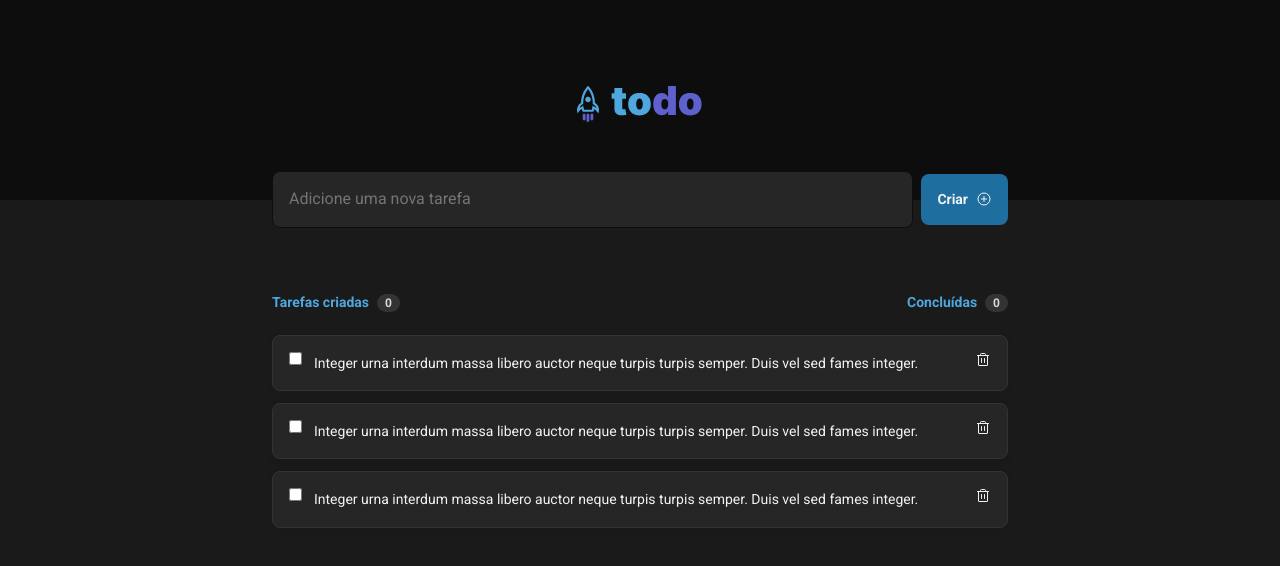
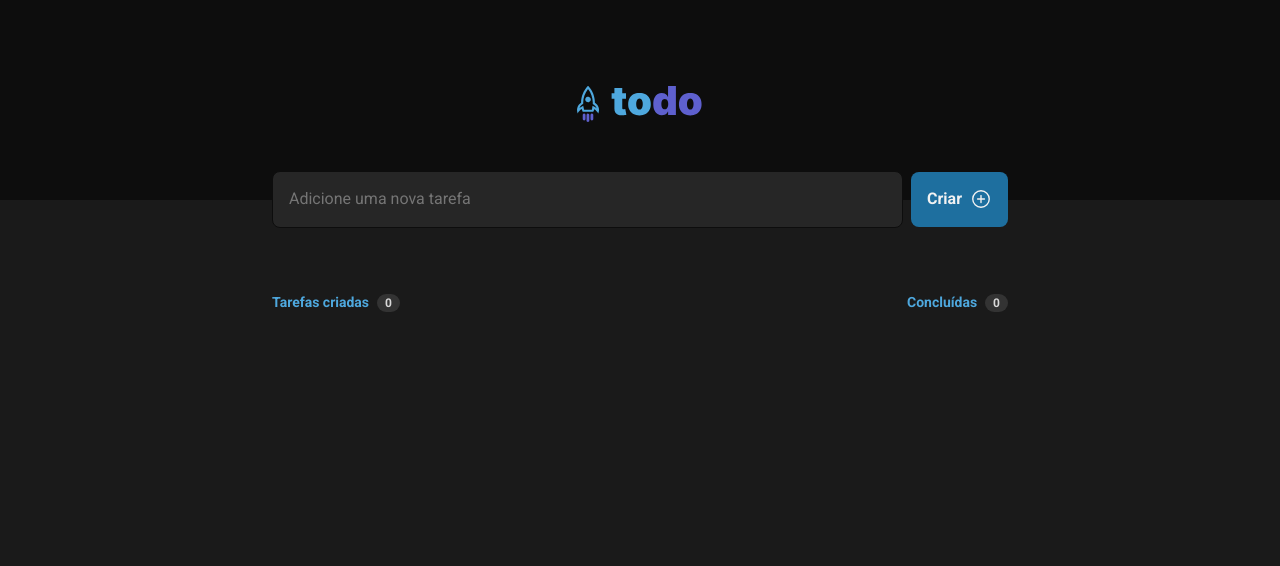
Before and after one commit to felipeslopes2010/todo-list-ts, a React (Vite) app: page / in a window 1280 px wide. Shown: the top 566 px of the page. Built offline with nearby package versions, Linux system fonts and the light colour scheme.

Commit message:
Add: Remove and Add Tasks Funcionality

```diff
--- a/package.json
+++ b/package.json
@@ -12,7 +12,8 @@
   "dependencies": {
     "phosphor-react": "^1.4.1",
     "react": "^18.3.1",
-    "react-dom": "^18.3.1"
+    "react-dom": "^18.3.1",
+    "uuid": "^11.0.3"
   },
   "devDependencies": {
     "@eslint/js": "^9.13.0",
--- a/src/App.module.css
+++ b/src/App.module.css
@@ -3,7 +3,7 @@
   margin: 0 auto;
 }
 
-.searchWrapper {
+.inputWrapper {
   display: flex;
   align-items: center;
   justify-content: center;
@@ -14,12 +14,12 @@
   margin-top: -1.8rem;
 }
 
-.searchWrapper input {
+.inputWrapper input {
   padding: 1rem;
 
   width: 100%;
 
-  color: var(--gray-300);
+  color: var(--gray-100);
   line-height: 1.4;
 
   background-color: var(--gray-500);
@@ -27,7 +27,7 @@
   border-radius: 8px;
 }
 
-.searchWrapper button {
+.inputWrapper button {
   display: flex;
   align-items: center;
   justify-content: center;
@@ -36,13 +36,23 @@
   padding: 1rem;
 
   color: var(--gray-100);
-  font-size: 0.875rem;
+  font-size: 1rem;
   font-weight: 700;
   line-height: 1.4;
 
   border: none;
   border-radius: 8px;
   background-color: var(--blue-dark);
+
+  cursor: pointer;
+}
+
+.inputWrapper button:hover {
+  background-color: var(--blue);
+}
+
+.inputWrapper button:disabled {
+  opacity: 0.5;
 }
 
 .taskListHeader {
--- a/src/App.tsx
+++ b/src/App.tsx
@@ -1,49 +1,111 @@
-import { Header } from './components/Header'
-import { Task } from './components/Task'
-import { PlusCircle } from "phosphor-react"
+import { useEffect, useState } from 'react';
+import { v4 as uuidv4 } from 'uuid';
+
+import { Header } from './components/Header';
+import { Task } from './components/Task';
+import { PlusCircle } from "phosphor-react";
 
 import styles from './App.module.css';
 import './global.css';
 
+export interface TaskInterface {
+  id: string;
+  content: string;
+  completed: boolean;
+}
 
 function App() {
+  const [tasks, setTasks] = useState<TaskInterface[]>([]);
+  const [newTaskContent, setNewTaskContent] = useState('');
+
+  const createTasksCount = tasks.length;
+  const completedTasksCount = tasks.filter(task => task.completed).length;
+
+  function handleNewTask() {
+    const newTask = {
+      id: uuidv4(),
+      content: newTaskContent,
+      completed: false,
+    };
+
+    if(newTask.content.length === 0) {
+      return alert("Informar nome da nova tarefa!");
+    }
+
+    setTasks([...tasks, newTask]);
+
+    setNewTaskContent('');
+  }
+
+  function handleCompleteTask(id: string) {
+    const updatedTasks = tasks.map(task =>
+      task.id === id ? { ...task, completed: !task.completed } : task
+    );
+
+    setTasks(updatedTasks);
+  }
+
+  function handleRemoveTask(taskToRemove: string) {
+    setTasks(tasks.filter(task => task.id !== taskToRemove));
+  }
+
+  useEffect(() => {
+    const storedTasks = localStorage.getItem("@todo-list:tasks");
+
+    if (storedTasks) {
+      setTasks(JSON.parse(storedTasks));
+    }
+  }, []);
+
+  useEffect(() => {
+    if (tasks.length > 0) {
+      localStorage.setItem("@todo-list:tasks", JSON.stringify(tasks));
+    }
+  }, [tasks]);
+
   return (
     <>
       <Header />
       <div className={styles.container}>
-
-        <div className={styles.searchWrapper}>
+        <div className={styles.inputWrapper}>
           <input
             type="text"
+            value={newTaskContent}
+            onChange={e => setNewTaskContent(e.target.value)}
             placeholder="Adicione uma nova tarefa"
           />
-          <button
-            type="button"
-          >
+          <button type="button" onClick={handleNewTask}>
             Criar
-            <PlusCircle size={16} />
+            <PlusCircle size={22} />
           </button>
         </div>
 
         <div className={styles.taskListHeader}>
           <div className={styles.createdTasks}>
             <strong>Tarefas criadas</strong>
-            <span>0</span>
+            <span>{createTasksCount}</span>
           </div>
           <div className={styles.doneTasks}>
             <strong>Concluídas</strong>
-            <span>0</span>
+            <span>{completedTasksCount}</span>
           </div>
         </div>
 
         <div className={styles.taskList}>
-          <Task />
-          <Task />
-          <Task />
+          {tasks.map((task: TaskInterface) => (
+            <Task
+              key={task.id}
+              id={task.id}
+              content={task.content}
+              completed={task.completed}
+              onComplete={handleCompleteTask}
+              onRemove={handleRemoveTask}
+            />
+          ))}
         </div>
       </div>
     </>
-  )
+  );
 }
 
-export default App
+export default App;
--- a/src/components/Task.module.css
+++ b/src/components/Task.module.css
@@ -22,3 +22,21 @@
     font-size: 0.875rem;
     line-height: 1.6;
 }
+
+.container svg {
+    color: var(--gray-300);
+    cursor: pointer;
+}
+
+.container svg:hover {
+    color: var(--danger-red);
+}
+
+.taskCompleted {
+    text-decoration: line-through;
+    color: var(--gray-300);
+}
+
+.taskIncompleted {
+    text-decoration: none;
+}
--- a/src/components/Task.tsx
+++ b/src/components/Task.tsx
@@ -1,13 +1,19 @@
 import { Trash } from "phosphor-react"
 
 import styles from "./Task.module.css";
+import { TaskInterface } from "../App";
 
-export function Task() {
+export function Task({ id, content, completed = false, onComplete, onRemove }: TaskInterface & { onComplete: (id: string) => void, onRemove: (id: string) => void }) {
     return (
         <div className={styles.container}>
-            <input type="checkbox" className={styles.checkbox} />
-            <p>Integer urna interdum massa libero auctor neque turpis turpis semper. Duis vel sed fames integer.</p>
-            <Trash />
+            <input
+                type="checkbox"
+                className={styles.checkbox}
+                checked={completed}
+                onChange={() => onComplete(id)}
+            />
+            { completed ? <p className={styles.taskCompleted}>{content}</p> : <p className={styles.taskIncompleted}>{content}</p>}
+            <Trash onClick={() => onRemove(id)} />
         </div>
     )
 }
```
Also changed, not shown: 1 other file (tests, documents, lock files or other folders).
